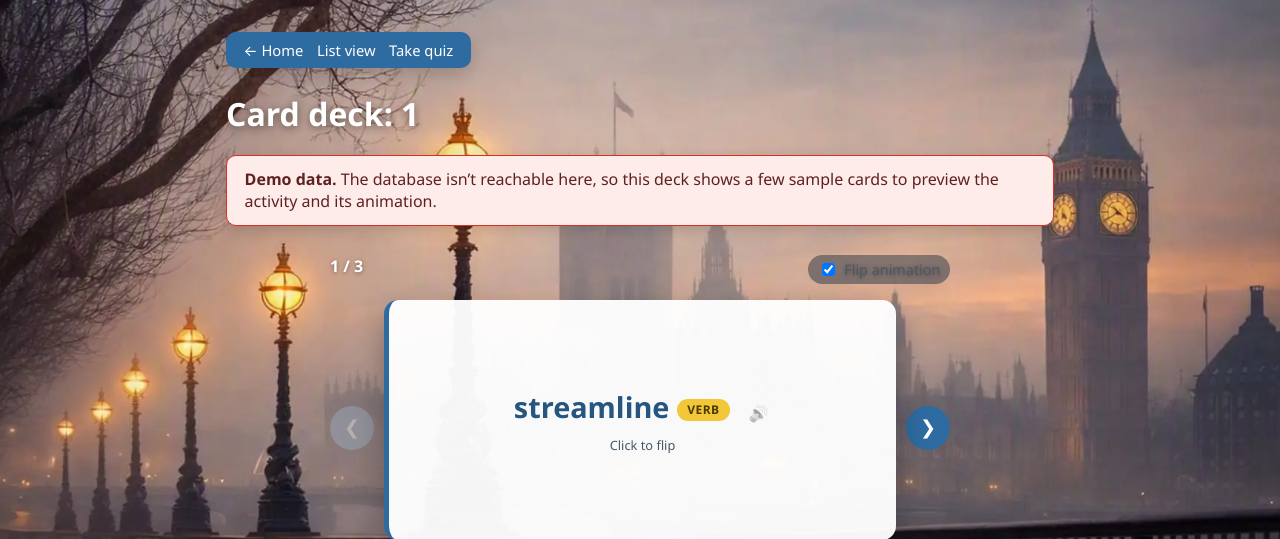
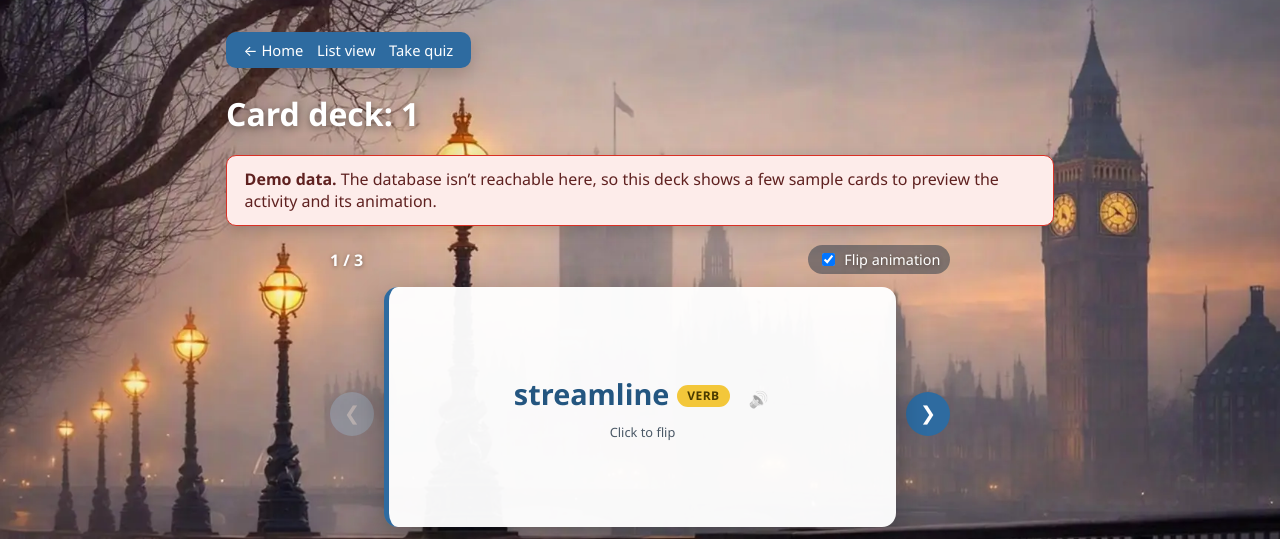
Before and after one commit to Kuantor/kuantorflow, a Flask app: page /deck/1 in a window 1280 px wide. Shown: the part 58-597 px from the top of the page. Run offline with Flask 3, Linux system fonts and the light colour scheme; some libraries are stand-ins or nearby versions.

Commit message:
Deck: the Flip animation toggle is white again, and centred (#572)
The global label rule in style.css set --muted grey on the toggle's label
element itself, which beats the white the toolbar passes down, leaving grey
text on a dark pill. The toggle now sets its own color and resets the same
rule's margin, which had put the pill 3px below the counter. Measured in the
browser: rgb(74,88,102) -> rgb(255,255,255), margin 9.6px/4px -> 0, centres
236/233 -> 227/227.

Co-Authored-By: Claude Opus 5.5 <noreply@anthropic.com>

```diff
--- a/templates/deck.html
+++ b/templates/deck.html
@@ -81,8 +81,14 @@
             color: #fff; text-shadow: 0 1px 4px rgba(0,0,0,0.4);
         }
         .deck-counter { font-weight: 600; }
+        /* Its own colour (#572): the toolbar's white is inherited, and the
+           global `label` rule in style.css sets `--muted` on the element
+           itself, which beats inheritance -- grey on this dark pill. The
+           margin is the same rule's, reset so the pill sits on the
+           toolbar's centre line. */
         .deck-anim-toggle {
             display: inline-flex; align-items: center; gap: 0.4rem;
+            color: #fff; margin: 0;
             font-size: 0.9rem; cursor: pointer;
             background: rgba(20,40,60,0.45); padding: 0.3rem 0.6rem; border-radius: 999px;
         }
```
